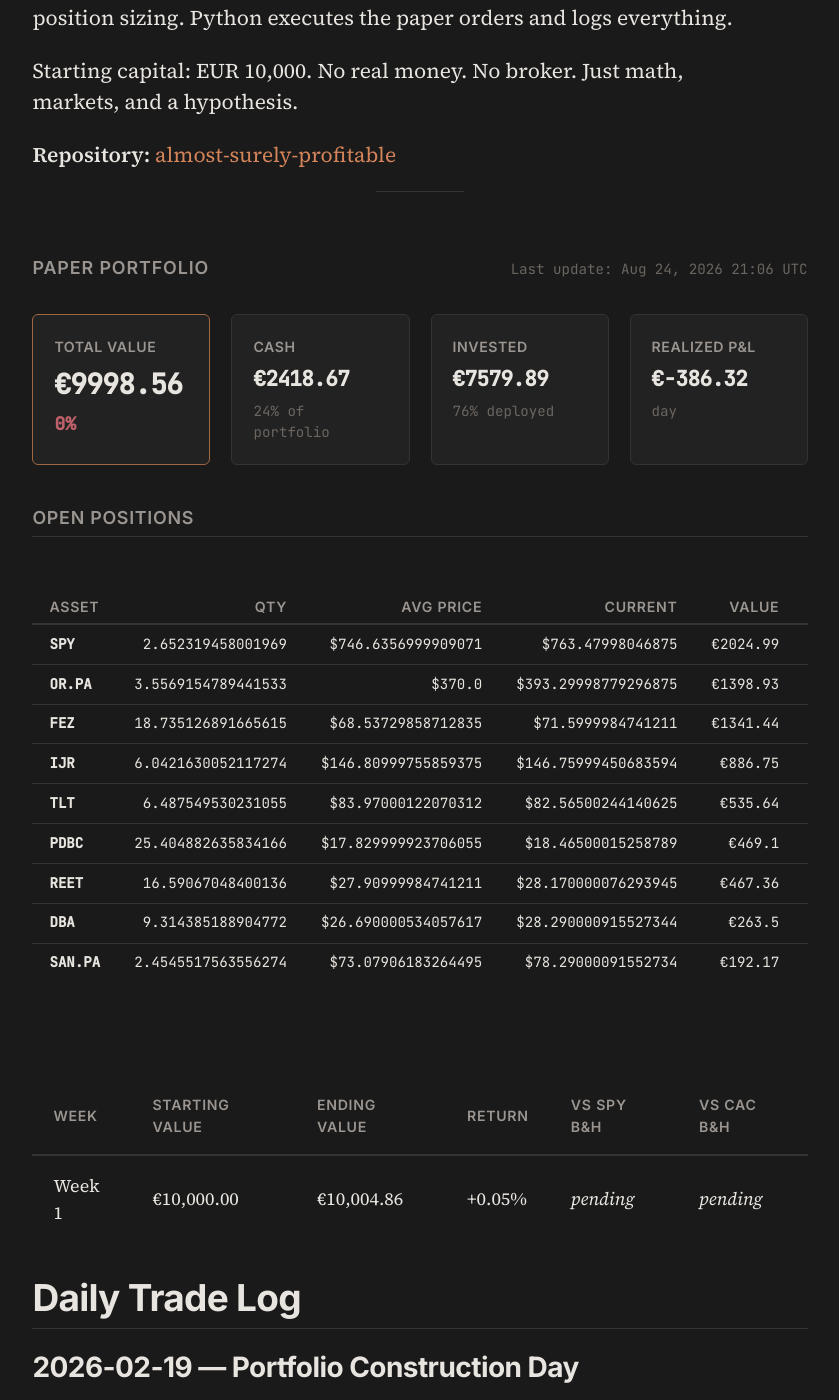
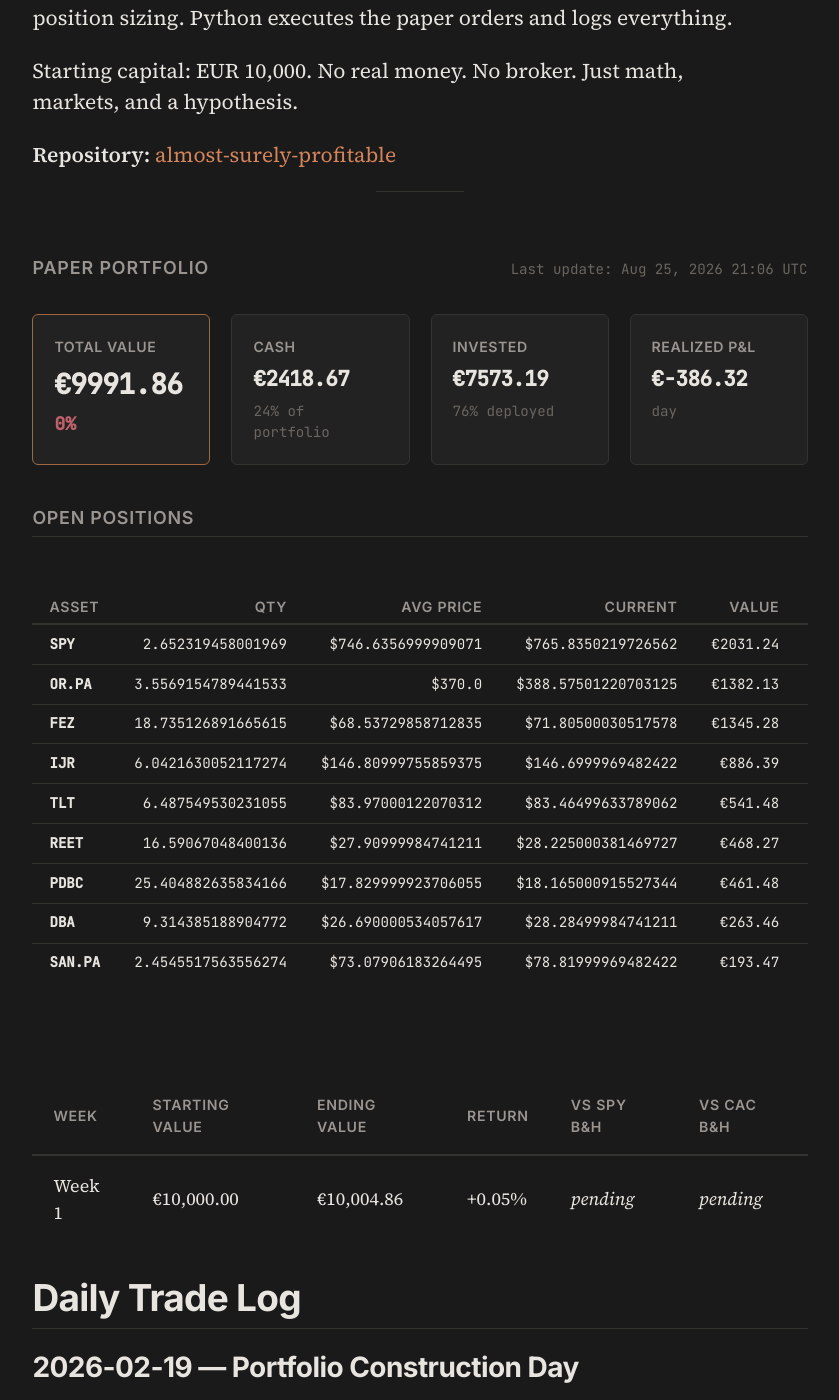
Before and after one commit to Alm0stSurely/alm0stsurely.github.io, a Jekyll site: the page built from trading.md, in a window 1280 px wide and 1400 px high, scrolled down 854 px. Shown: the whole window, without its empty margins (220-1059 px from the left). Built offline with Jekyll 4.4.1, drawn with Linux system fonts in a browser that asks for light colours.

```diff
--- a/_data/portfolio.json
+++ b/_data/portfolio.json
@@ -6,85 +6,85 @@
       "ticker": "SPY",
       "quantity": 2.652319458001969,
       "avg_price": 746.6356999909071,
-      "current_price": 763.47998046875,
-      "market_value": 2024.992807992229,
-      "unrealized_pnl": 44.67641286742532,
-      "unrealized_pnl_pct": 0.022560239857333363
+      "current_price": 765.8350219726562,
+      "market_value": 2031.2391303974418,
+      "unrealized_pnl": 50.92273527263819,
+      "unrealized_pnl_pct": 0.025714444115092494
     },
     {
       "ticker": "OR.PA",
       "quantity": 3.5569154789441533,
       "avg_price": 370.0,
-      "current_price": 393.29998779296875,
-      "market_value": 1398.9348144493572,
-      "unrealized_pnl": 82.87608724002037,
-      "unrealized_pnl_pct": 0.06297293998099662
+      "current_price": 388.57501220703125,
+      "market_value": 1382.1284756501027,
+      "unrealized_pnl": 66.06974844076603,
+      "unrealized_pnl_pct": 0.05020273569467904
     },
     {
       "ticker": "FEZ",
       "quantity": 18.735126891665615,
       "avg_price": 68.53729858712835,
-      "current_price": 71.5999984741211,
-      "market_value": 1341.4350568557231,
-      "unrealized_pnl": 57.38007101389904,
-      "unrealized_pnl_pct": 0.04468661517347777
+      "current_price": 71.80500030517578,
+      "market_value": 1345.2757921735565,
+      "unrealized_pnl": 61.22080633173232,
+      "unrealized_pnl_pct": 0.047677713966116544
     },
     {
       "ticker": "IJR",
       "quantity": 6.0421630052117274,
       "avg_price": 146.80999755859375,
-      "current_price": 146.75999450683594,
-      "market_value": 886.7478094542804,
-      "unrealized_pnl": -0.30212658947874194,
-      "unrealized_pnl_pct": -0.00034059704781246687
+      "current_price": 146.6999969482422,
+      "market_value": 886.3852944253423,
+      "unrealized_pnl": -0.6646416184169084,
+      "unrealized_pnl_pct": -0.0007492719309368404
     },
     {
       "ticker": "TLT",
       "quantity": 6.487549530231055,
       "avg_price": 83.97000122070312,
-      "current_price": 82.56500244140625,
-      "market_value": 535.6445428022711,
-      "unrealized_pnl": -9.114999170602648,
-      "unrealized_pnl_pct": -0.01673215146923765
+      "current_price": 83.46499633789062,
+      "market_value": 541.483297782619,
+      "unrealized_pnl": -3.2762441902546016,
+      "unrealized_pnl_pct": -0.006014110699905358
+    },
+    {
+      "ticker": "REET",
+      "quantity": 16.59067048400136,
+      "avg_price": 27.90999984741211,
+      "current_price": 28.225000381469727,
+      "market_value": 468.27168073977697,
+      "unrealized_pnl": 5.226070062834424,
+      "unrealized_pnl_pct": 0.011286296516652538
     },
     {
       "ticker": "PDBC",
       "quantity": 25.404882635834166,
       "avg_price": 17.829999923706055,
-      "current_price": 18.46500015258789,
-      "market_value": 469.10116174715534,
-      "unrealized_pnl": 16.132106288470876,
-      "unrealized_pnl_pct": 0.03561414647218058
-    },
-    {
-      "ticker": "REET",
-      "quantity": 16.59067048400136,
-      "avg_price": 27.90999984741211,
-      "current_price": 28.170000076293945,
-      "market_value": 467.35918880008603,
-      "unrealized_pnl": 4.313578123143474,
-      "unrealized_pnl_pct": 0.009315665722081467
+      "current_price": 18.165000915527344,
+      "market_value": 461.47971633879234,
+      "unrealized_pnl": 8.510660880107878,
+      "unrealized_pnl_pct": 0.01878861431602614
     },
     {
       "ticker": "DBA",
       "quantity": 9.314385188904772,
       "avg_price": 26.690000534057617,
-      "current_price": 28.290000915527344,
-      "market_value": 263.50396552169036,
-      "unrealized_pnl": 14.903019855403606,
-      "unrealized_pnl_pct": 0.05994755899041874
+      "current_price": 28.28499984741211,
+      "market_value": 263.4573836469091,
+      "unrealized_pnl": 14.856437980622331,
+      "unrealized_pnl_pct": 0.059760182893934345
     },
     {
       "ticker": "SAN.PA",
       "quantity": 2.4545517563556274,
       "avg_price": 73.07906183264495,
-      "current_price": 78.29000091552734,
-      "market_value": 192.16685925229132,
-      "unrealized_pnl": 12.790519678151155,
-      "unrealized_pnl_pct": 0.07130550053879627
+      "current_price": 78.81999969482422,
+      "market_value": 193.4677686868808,
+      "unrealized_pnl": 14.091429112740627,
+      "unrealized_pnl_pct": 0.07855790315598636
     }
   ],
-  "last_updated": "2026-08-24T21:06:24.819279",
-  "total_value": 9998.556017405324,
-  "positions_value": 7579.886206875084
+  "last_updated": "2026-08-25T21:06:39.516515",
+  "total_value": 9991.858350371662,
+  "positions_value": 7573.1885398414215
 }
```
Also changed, not shown: _trading_analysis.md (+34 -75 lines).
